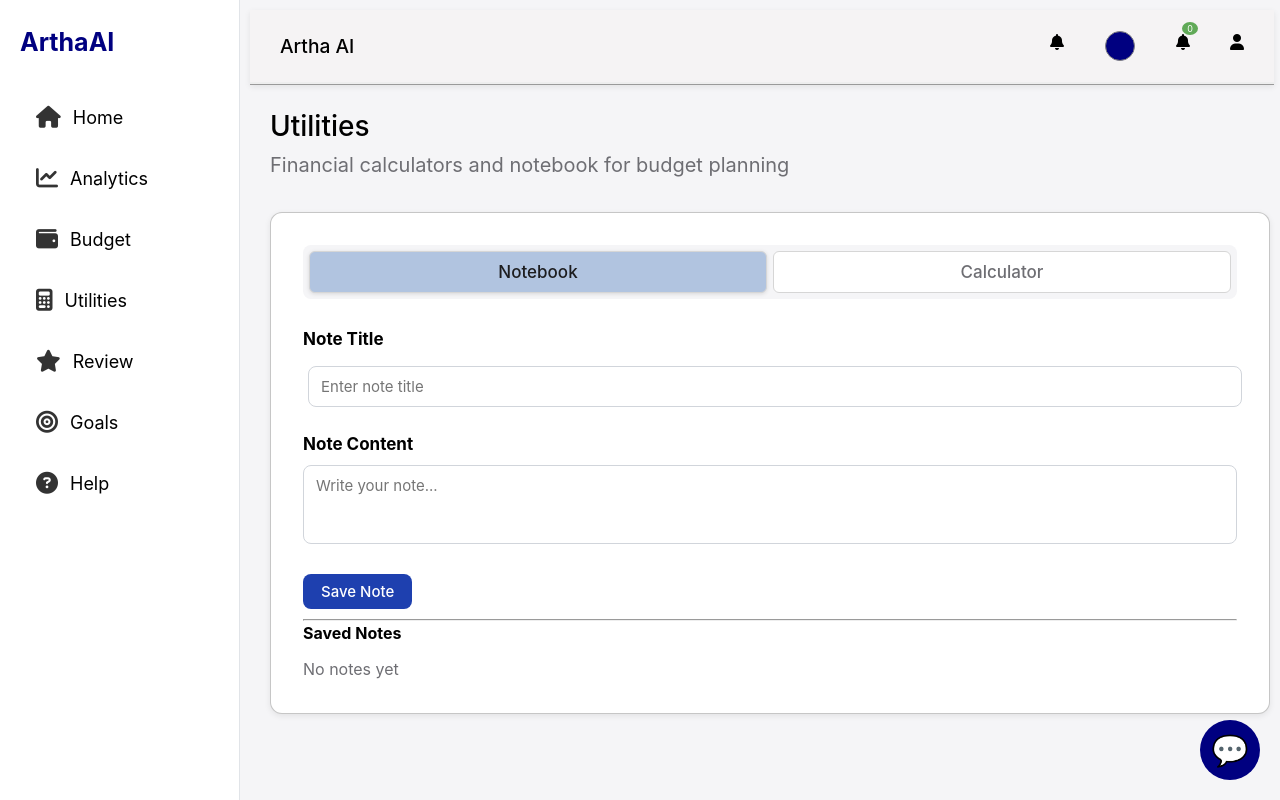
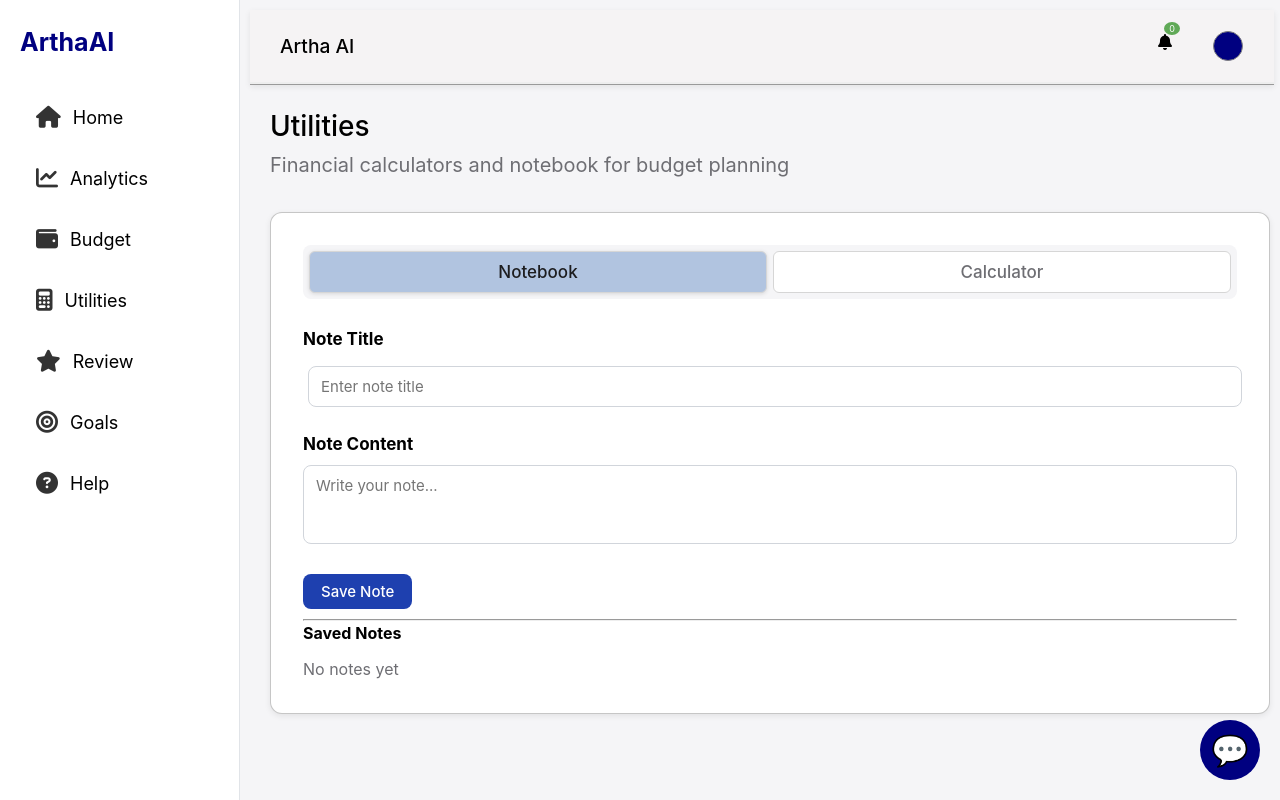
Before and after one commit to AnushaKhatri5/Artha-AI, a Django app: page /utilities/ in a window 1280 px wide. Run offline with Django 5.2, Linux system fonts and the light colour scheme; data that the repository does not hold is empty; parts of the project's set-up code (start-up, migrations or seed data) failed here and were passed over.

Commit message:
slight changes

```diff
--- a/myapp/templates/myapp/header.html
+++ b/myapp/templates/myapp/header.html
@@ -6,15 +6,6 @@
         </div>
 
         <ul class="icons">
-            <li><a href="#"><i class="fas fa-bell"></i></a></li>
-             <li><a href="#"><div id="openuser" class="circle" data-initials="{{ user.first_name|slice:':1' }}{{ user.last_name|slice:':1' }}">
-           {% if user.profile_image %}
-                    <img id="profile-circle-img" src="{{ user.profile_image.url }}" class="circle-img" style="display: block;">
-                {% else %}
-                    <img id="profile-circle-img" src="" class="circle-img" style="display: none;">
-                    <span id="initials"></span>
-                {% endif %}
-            </div> </a> </li>
             <!-- Notifications -->
             <li>
                 <a href="#" id="openNotifications" class="notif-wrapper">
@@ -24,9 +15,16 @@
             </li>
 
             <!-- User -->
-            <li>
-                <a href="#"><i class="fas fa-user" id="openuser"></i></a>
-            </li>
+             <li><a href="#"><div id="openuser" class="circle" data-initials="{{ user.first_name|slice:':1' }}{{ user.last_name|slice:':1' }}">
+           {% if user.profile_image %}
+                    <img id="profile-circle-img" src="{{ user.profile_image.url }}" class="circle-img" style="display: block;">
+                {% else %}
+                    <img id="profile-circle-img" src="" class="circle-img" style="display: none;">
+                    <span id="initials"></span>
+                {% endif %}
+            </div> </a> </li>
+
+
         </ul>
     </nav>
 </header>
--- a/myapp/views.py
+++ b/myapp/views.py
@@ -941,7 +941,7 @@ def review(request):
 
 
 
-@login_required(login_url='sigin')
+@login_required(login_url='signin')
 def analytics(request):
     user=request.user
     today=date.today()
@@ -2151,4 +2151,4 @@ from django.contrib.auth import get_user_model
 User = get_user_model()
 user = User.objects.first()
 
-NotificationEvent.objects.create(user=user, message="Test notification", notification_type="info")
+#NotificationEvent.objects.create(user=user, message="Test notification", notification_type="info")
```
Also changed, not shown: myapp/migrations/0005_merge_20260124_0824.py (added).
